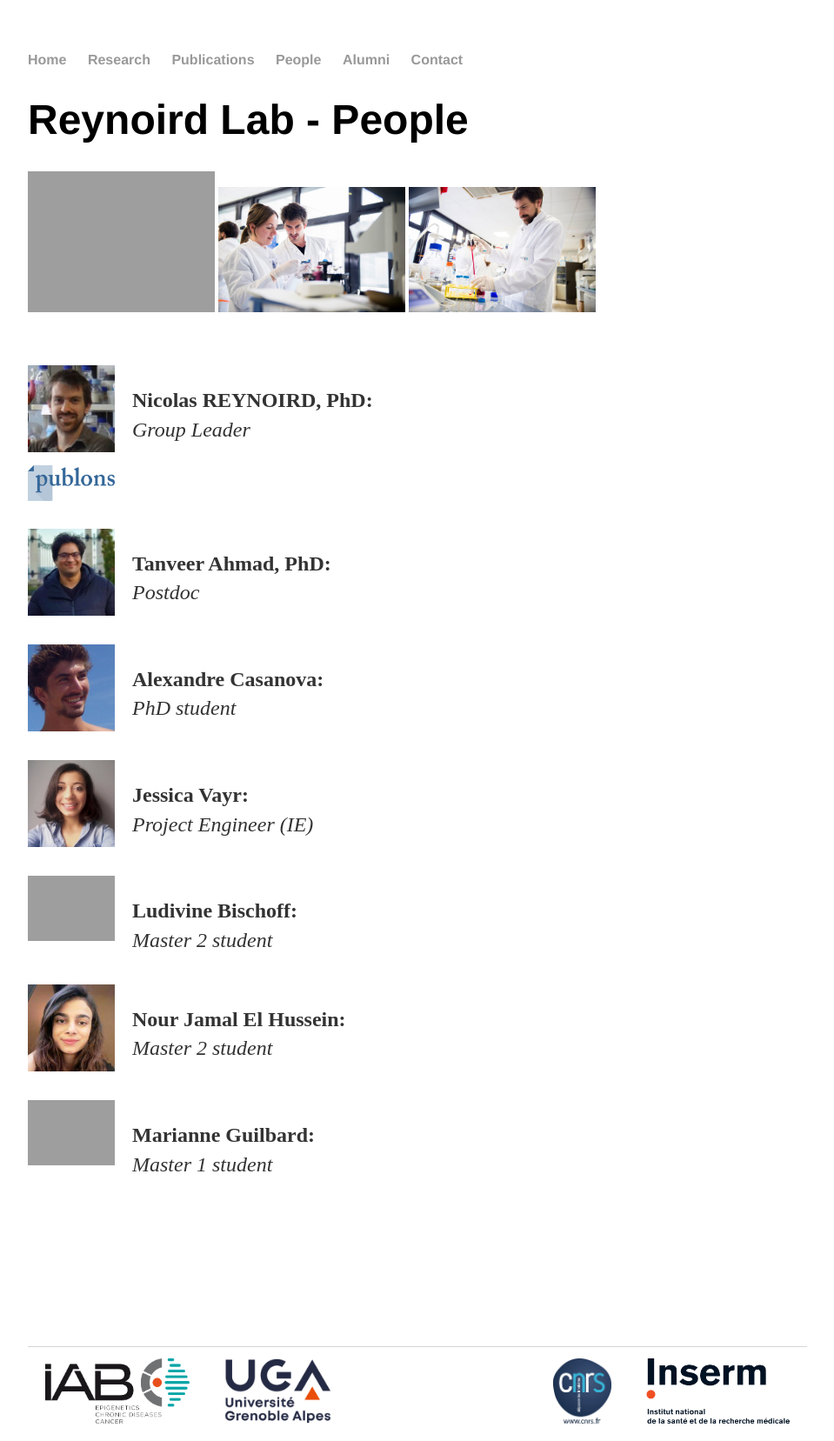
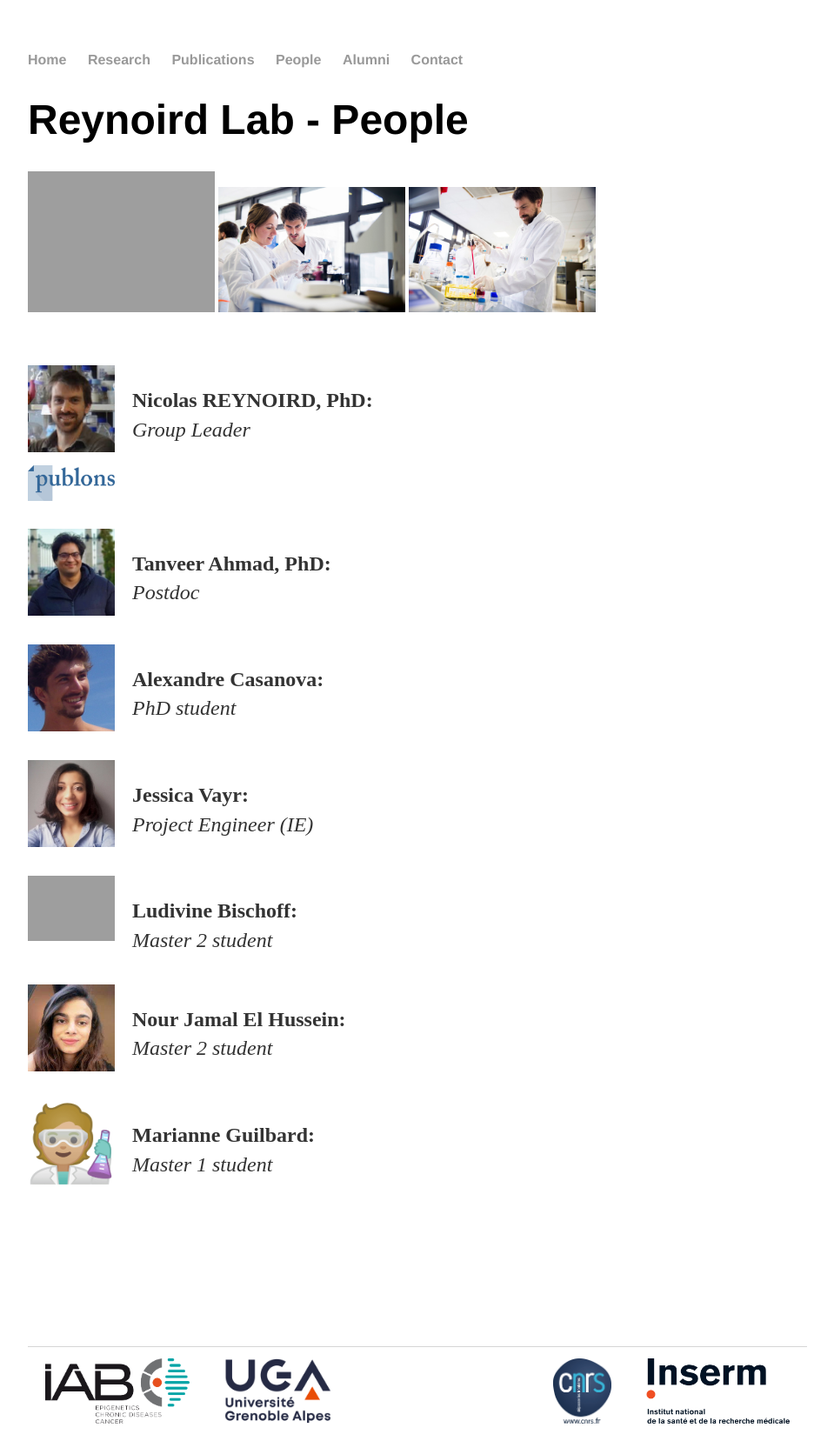
Before and after one commit to Reynoird-Lab/Reynoird-lab.github.io, a Jekyll site: the page built from People/index.html, in a window 1280 px wide. Shown: the whole page at 87% size, without its empty margins (160-1119 px from the left). Built offline with Jekyll 4.4.1, drawn with Linux system fonts in a browser that asks for light colours; Markdown is read by kramdown in place of the engine named in the settings.

Commit message:
Update index.html

```diff
--- a/People/index.html
+++ b/People/index.html
@@ -21,9 +21,9 @@
 <br>
 <a href="https://www.linkedin.com/in/jessica-vayr-b686bb37/"> <img alt="JV" src="https://reynoird-lab.github.io/Images/Jessica_Vayr.jpg" style="margin: 0px 20px 10px 0px;" align="left" width="100"/></a> <p><b>Jessica Vayr: </b><br><i>Project Engineer (IE)</i><br></p>
 <br>
-<img alt="NEH" src="https://reynoird-lab.github.io/Images/logo_scientist.jpg" style="margin: 0px 20px 10px 0px;" align="left" width="100"/></a> <p><b>Ludivine Bischoff: </b><br><i>Master 2 student</i><br>
+<img alt="NEH" src="https://reynoird-lab.github.io/Images/Ludivine_Bischoff.jpg" style="margin: 0px 20px 10px 0px;" align="left" width="100"/></a> <p><b>Ludivine Bischoff: </b><br><i>Master 2 student</i><br>
 <br>
 <img alt="NEH" src="https://reynoird-lab.github.io/Images/Nour_Hussein.jpg" style="margin: 0px 20px 10px 0px;" align="left" width="100"/></a> <p><b>Nour Jamal El Hussein: </b><br><i>Master 2 student</i><br></p>
 <br>
-<img alt="NEH" src="https://reynoird-lab.github.io/Images/logo_scientist.jpg" style="margin: 0px 20px 10px 0px;" align="left" width="100"/></a> <p><b>Marianne Guilbard: </b><br><i>Master 1 student</i><br>
+<img alt="NEH" src="https://reynoird-lab.github.io/Images/logo_scientist.png" style="margin: 0px 20px 10px 0px;" align="left" width="100"/></a> <p><b>Marianne Guilbard: </b><br><i>Master 1 student</i><br>
 <br><br> <br> <br> <br> </p>
```
